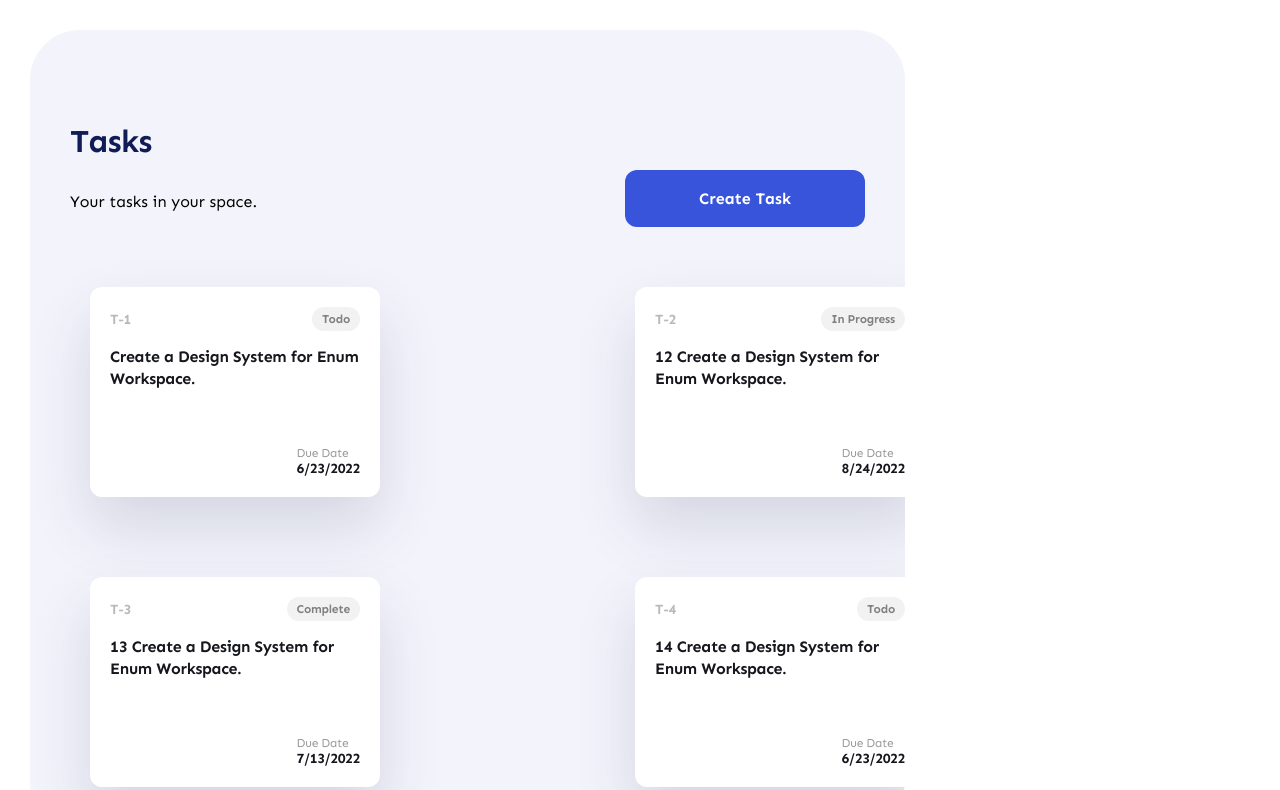
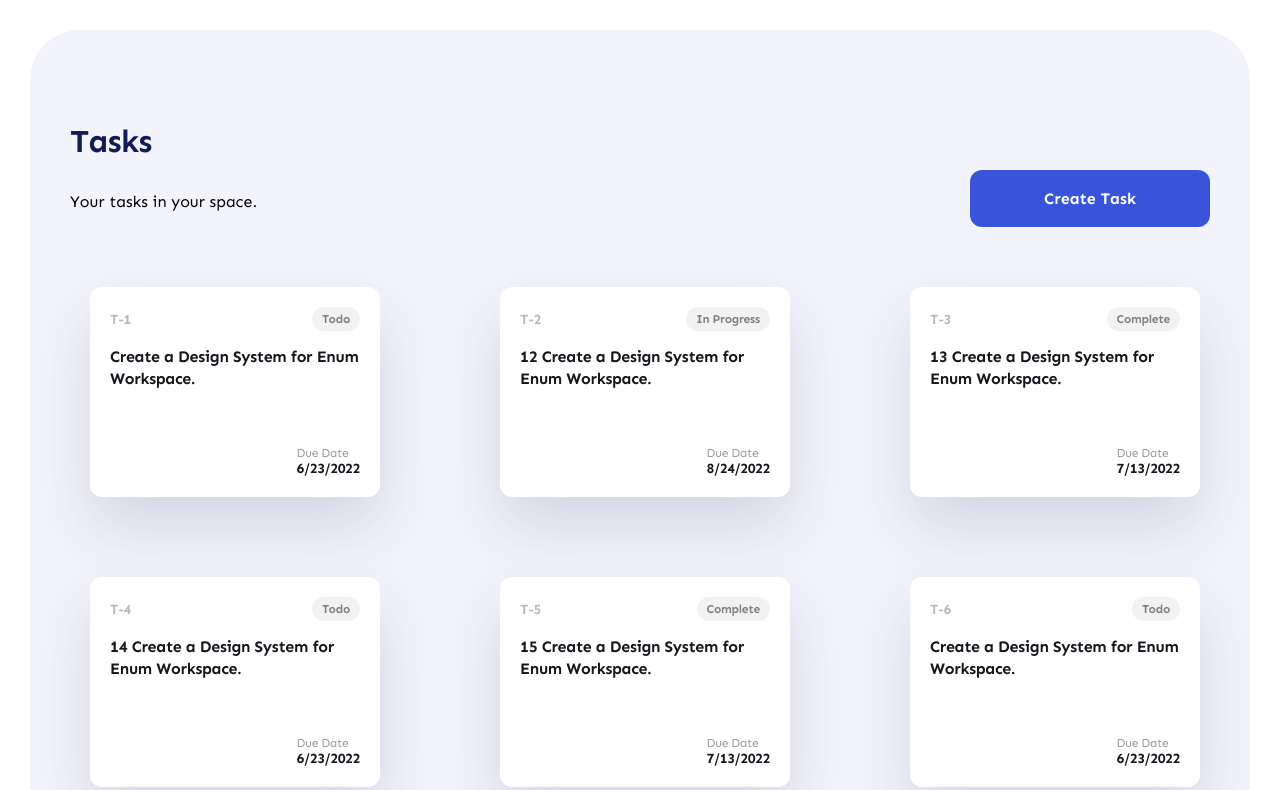
Before and after one commit to roberthveres/My-Project_task_maneger, a React (Create React App) app in the folder my-app/: page / in a window 1280 px wide. Shown: the top 790 px of the page. Built offline with nearby package versions, Linux system fonts and the light colour scheme.

Commit message:
resolving styling issues

```diff
--- a/my-app/src/App.css
+++ b/my-app/src/App.css
@@ -7,9 +7,6 @@
 
 .app-content {
   flex: 1;
-  display: grid;
-  grid-template-columns: auto minmax(25%, 300px);
-  gap: 40px;
 }
 
 .card-xl {
--- a/my-app/src/components/task-viewer/TaskViewer.css
+++ b/my-app/src/components/task-viewer/TaskViewer.css
@@ -13,9 +13,9 @@
 
 .task-list-container {
   display: grid;
-  grid-template-columns: repeat(auto-fill, 250px);
+  grid-template-columns: repeat(auto-fill, 320px);
   grid-auto-rows: minmax(min-content, max-content);
   justify-items: flex-start;
   justify-content: space-between;
-  gap: 40px 50px;
+  gap: 40px 30px;
 }
```
Also changed, not shown: my-app/src/App.jsx (+4 -3 lines).
